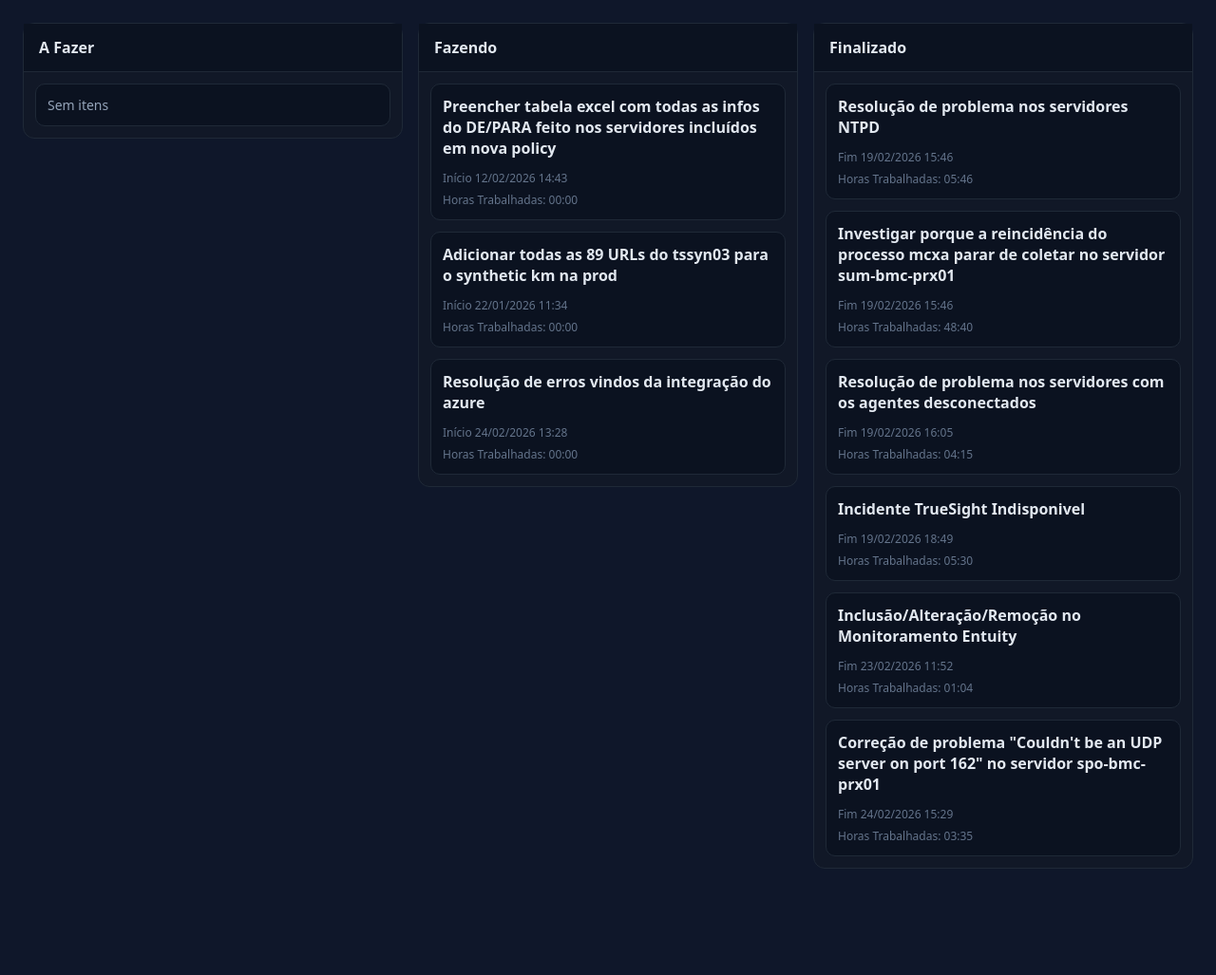
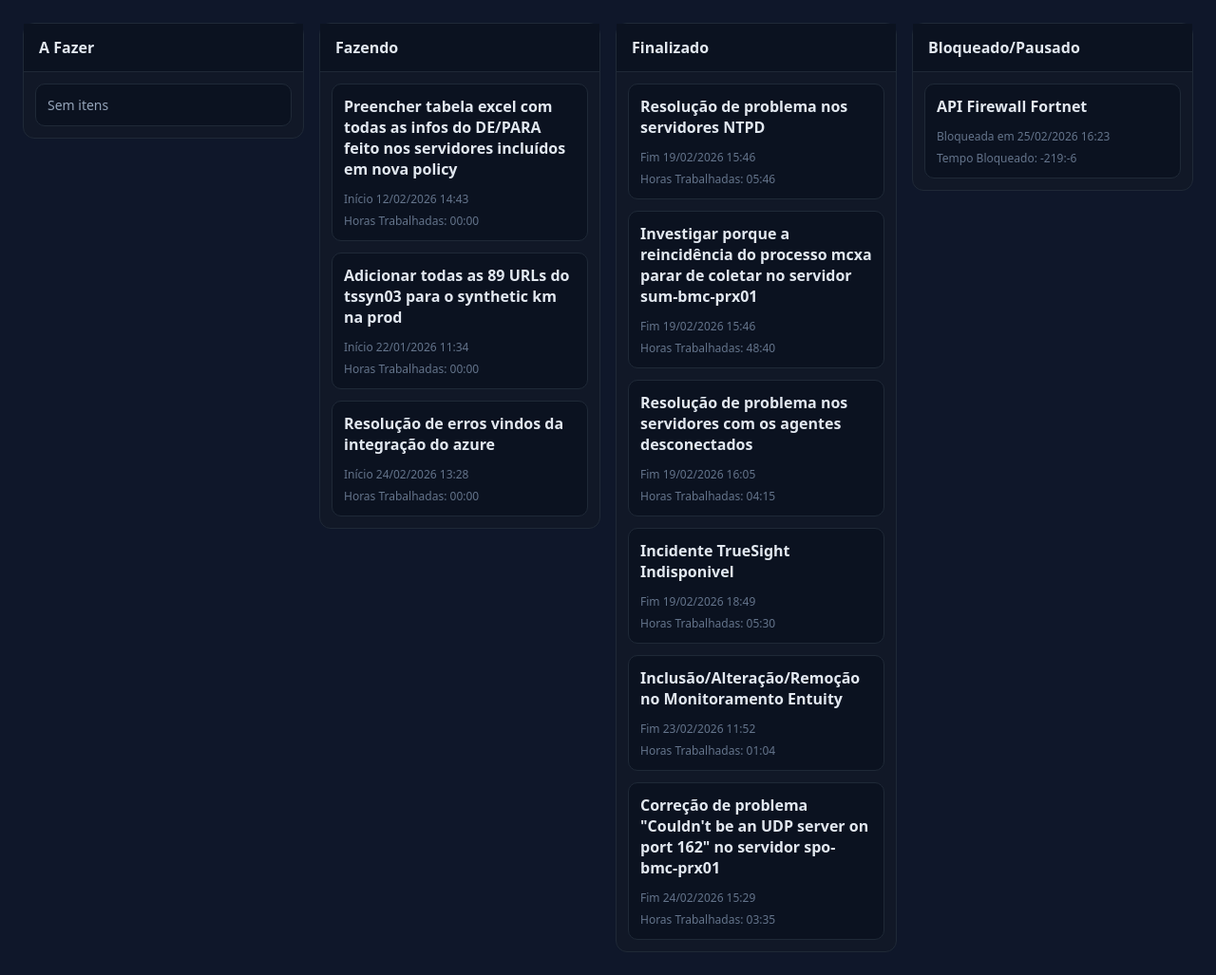
Before and after one commit to henriquesalo/TaskMonitoringProject, a Django app: page /kanban/ in a window 1280 px wide. Shown: the part 75-1102 px from the top of the page at 95% size. Before the commit the page ends 990 px from the top, so only its background shows below. Run offline with Django 5.2, Linux system fonts and the light colour scheme; a user stored in the database is signed in; data comes from the database, SQL or seed files in the repository; both versions use the stored data as it was after the commit.

Commit message:
adding runserver_plus and a system to block a task

```diff
--- a/tasks/models.py
+++ b/tasks/models.py
@@ -8,6 +8,7 @@ class Task(models.Model): # models.Model indicia a classe base que sabe salvar a
         ('todo', 'A Fazer'),
         ('doing', 'Fazendo'),
         ('done', 'Finalizado'),
+        ('blocked', 'Bloqueado'),
     ]
 
     title = models.CharField(max_length=200) # Criando coluna de titulo com maximo de 200 caracteres.and
@@ -22,8 +23,10 @@ class Task(models.Model): # models.Model indicia a classe base que sabe salvar a
     email = models.EmailField(max_length=200, null=True) # Criando coluna de email com maximo de 200 caracteres.
     start_time = models.DateTimeField(null=True, blank=True) # Criando coluna de data e hora de inicio onde o banco e o formulario aceitam nulo/vazio.
     end_time = models.DateTimeField(null=True, blank=True) # mesmo conceito de start_time.
+    blocked_at = models.DateTimeField(null=True, blank=True) # Criando coluna para rastrear quando a task foi bloqueada.
     created_at = models.DateTimeField(auto_now_add=True) # Criando coluna de data e hora que o django automaticamente salva quando a task é criada.
     worked_hours = models.FloatField(null=True, blank=True, default=0.0) # Criando coluna de horas trabalhadas que armazena a hora em float.
+    total_blocked_hours = models.FloatField(null=True, blank=True, default=0.0) # Criando coluna de horas bloqueadas que armazena a hora total em float.
 
     def calculate_worked_hours(self):
         if not self.start_time or not self.end_time: # tratativa de erros, para caso nao tenha hora, ele nao calcule
@@ -61,7 +64,9 @@ class Task(models.Model): # models.Model indicia a classe base que sabe salvar a
                     total_seconds += worked_period # acumulando o periodo util em segundos no total de segundos.
 
             current = next_day # avançando para o próximo dia, repetindo o processo até chegar no fim da task.
-        return total_seconds / 3600 # retornando as horas trabalhadas em float.
+
+        total_seconds -= (self.total_blocked_hours * 3600) if self.total_blocked_hours else 0 # subtraindo as horas bloqueadas do total de segundos. Se total_blocked_hours for None, ele subtrai 0.
+        return max(total_seconds / 3600, 0) # retornando as horas trabalhadas em float (nunca menor que 0).
 
     def worked_hours_formated(self):
         FloatHours = self.calculate_worked_hours() # obtendo as horas trabalhadas que foram calculadas em float.
@@ -70,5 +75,19 @@ class Task(models.Model): # models.Model indicia a classe base que sabe salvar a
         minutes = int((FloatHours - hours) * 60) # convertendo os minutos em inteiro.
         return f"{hours:02d}:{minutes:02d}" # retornando as horas em HH:MM formatados.
 
+    def calculate_blocked_duration(self):
+        if not self.blocked_at: # se nao houver data de bloqueio, retorna 0.
+            return 0
+        now = timezone.now() # pegando a hora atual para calcular o tempo bloqueado até agora.
+        duration_seconds = (now - self.blocked_at).total_seconds() # calculando a duracao do bloqueio em segundos.
+        return duration_seconds / 3600  # retornar em horas
+
+    def blocked_hours_formated(self):
+        FloatHours = self.calculate_blocked_duration() # obtendo as horas bloqueadas que foram calculadas em float.
+
+        hours = int(FloatHours) # convertendo as horas em inteiro.
+        minutes = int((FloatHours - hours) * 60) # convertendo os minutos em inteiro.
+        return f"{hours:02d}:{minutes:02d}" # retornando as horas em HH:MM formatados.
+
     def __str__(self):
         return self.title # Retorna o titulo da task quando chamada. Caso contrario retornaria Task object (1) no admin por exemplo.
--- a/tasks/views.py
+++ b/tasks/views.py
@@ -47,6 +47,7 @@ def kanban(request): # criando funcao kanban que envia uma requisicao com o usua
         'todo': tasks.filter(status='todo'),
         'doing': tasks.filter(status='doing'),
         'done': tasks.filter(status='done'),
+        'blocked': tasks.filter(status='blocked'),
     }
     return render(request, 'task/kanban.html', context) # carrega o template, injeta os dados, gera html e envia a resposta http.
 
@@ -86,7 +87,7 @@ def start_task(request, task_id): # a funcao recebe o usuario(request) e a task
     return redirect('kanban') # redireciona para a pagina do kanban.
 
 def finish_task(request, task_id):
-    task = Task.objects.get(id=task_id, user=request.user)
+    task = Task.objects.get(id=task_id, user=request.user) # pegando a task pelo id e armazenando na variavel task e restringindo para somente ao user que a criou.
     task.end_time = timezone.now() # definindo o end time como a hora atual.
     task.status = 'done' # definindo o status como done e movendo automaticamente para sua coluna.
     task.save()
@@ -98,11 +99,27 @@ def updateTaskStatus(request, task_id):
         data = json.loads(request.body) # convertendo o corpo da req para python dict.
         newStatus = data.get('status') # pegando o status enviado.
         task = Task.objects.get(id=task_id, user=request.user) # pegando a task pelo id e restringindo para somente ao user que a criou.
+        oldStatus = task.status # guardando o status anterior da task.
         task.status = newStatus # atualizando o status da task.
         if newStatus == 'doing' and not task.start_time:
             task.start_time = timezone.now()
         if newStatus == 'done' and not task.end_time:
             task.end_time = timezone.now()
+        # Lógica para quando a task vai para bloqueada
+        if newStatus == 'blocked':
+            if not task.blocked_at:  # se nao tinha sido bloqueada antes, marca o inicio do bloqueio
+                task.blocked_at = timezone.now()
+            if task.start_time and not task.end_time:  # se a task tiver sido iniciada mas nao tiver sido finalizada
+                task.end_time = timezone.now()  # congela o tempo de fim temporariamente
+        # Lógica para quando a task sai de bloqueada
+        if oldStatus == 'blocked' and newStatus != 'blocked':
+            if task.blocked_at:  # se tiver data de quando foi bloqueada
+                blocked_hours = task.calculate_blocked_duration()  # calcula quanto tempo ficou bloqueada
+                task.total_blocked_hours = (task.total_blocked_hours or 0) + blocked_hours  # acumula no total de bloqueio
+                task.blocked_at = None  # limpa a data de inicio do bloqueio
+            if newStatus == 'doing': # Se voltou para "doing", reseta o end_time para continuar contando
+                task.end_time = None
+
         task.save() # salvando a task com o novo status no banco.
         return JsonResponse({'success': True}) # retornando um json com sucesso.
 
--- a/tasksMonitoring/settings.py
+++ b/tasksMonitoring/settings.py
@@ -20,6 +20,7 @@ INSTALLED_APPS = [
     'django.contrib.sessions',
     'django.contrib.messages',
     'django.contrib.staticfiles',
+    'django_extensions',
     'tasks',
 ]
 
--- a/templates/task/kanban.html
+++ b/templates/task/kanban.html
@@ -90,6 +90,30 @@
                 {% endfor %}
             </div>
         </section>
+        <section class="col">
+            <h2>Bloqueado/Pausado</h2>
+            <div class="list" data-status="blocked">
+                {% for task in blocked %}
+                    <article class="card clickable"
+                        onclick="openUpdateTask(this)"
+                        data-id="{{ task.id }}"
+                        data-title="{{ task.title|escape }}"
+                        data-description="{{ task.description|escape }}"
+                        data-status="{{ task.status }}"
+                        data-start-time="{{ task.start_time|date:'Y-m-d\\TH:i' }}"
+                        data-end-time="{{ task.end_time|date:'Y-m-d\\TH:i' }}"
+                        data-update-url="/kanban/updateTask/{{ task.id }}/"
+                        draggable="true">
+                        <div class="title">{{ task.title }}</div>
+                        <div class="desc">{{ task.description }}</div>
+                        <div class="meta">Bloqueada em {{ task.blocked_at|date:"d/m/Y H:i" }}</div>
+                        <div class="meta">Tempo Bloqueado: {{ task.blocked_hours_formated }}</div>
+                    </article>
+                {% empty %}
+                    <article class="card"><div class="desc">Sem itens</div></article>
+                {% endfor %}
+            </div>
+        </section>
     </main>
     <div id="createTaskModal" class="modal" aria-hidden="true">
         <div class="modal-backdrop" onclick="closeCreateTask()"></div>
@@ -114,6 +138,7 @@
                         <option value="todo">A Fazer</option>
                         <option value="doing">Fazendo</option>
                         <option value="done">Finalizado</option>
+                        <option value="blocked">Bloqueado/Pausado</option>
                     </select>
                 </div>
                 <div class="actions">
@@ -154,6 +179,7 @@
                         <option value="todo">A Fazer</option>
                         <option value="doing">Fazendo</option>
                         <option value="done">Finalizado</option>
+                        <option value="blocked">Bloqueado/Pausado</option>
                     </select>
                 </div>
                 <div class="actions">
```
Also changed, not shown: db.sqlite3.
